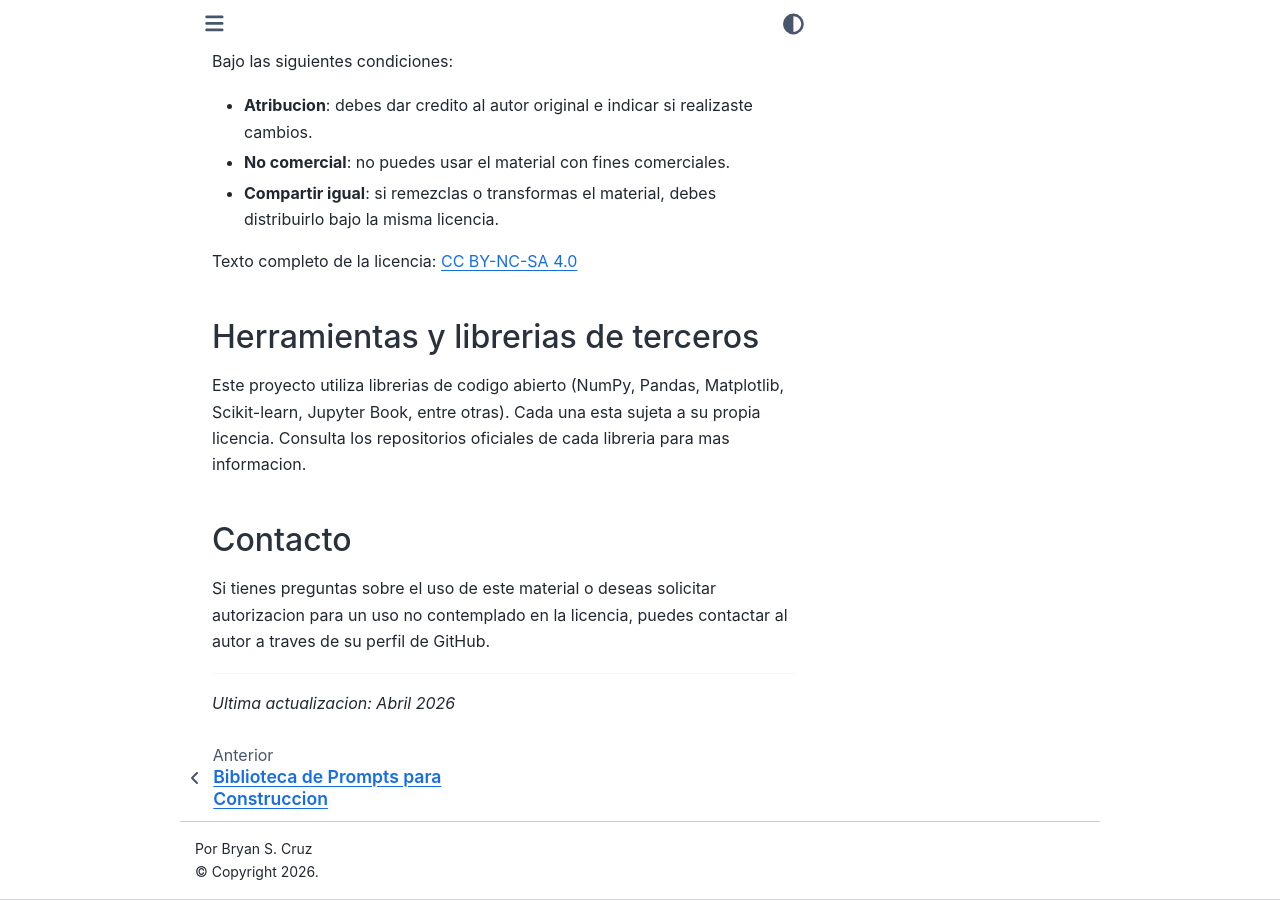
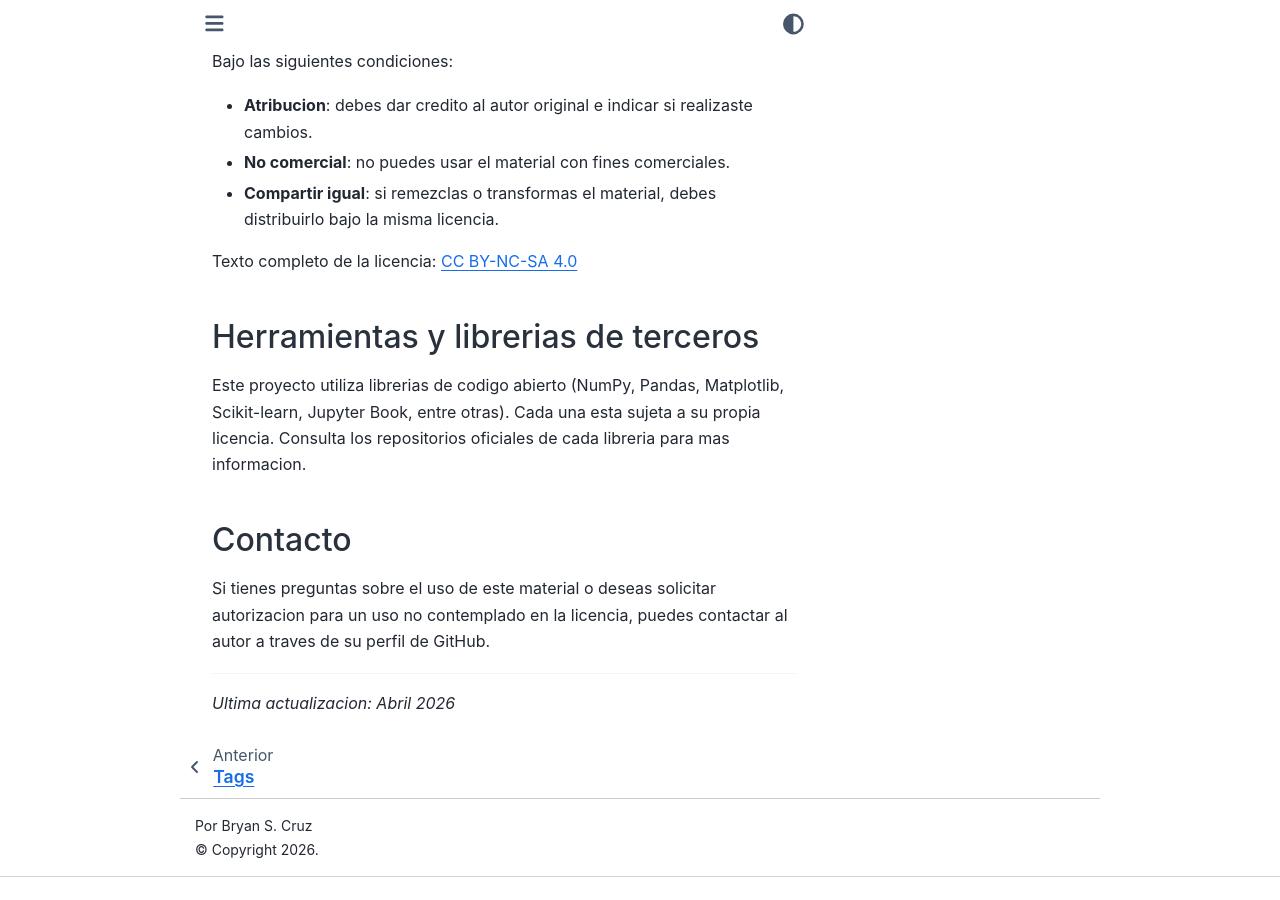
Before and after one commit to bryansycruz/bryansycruz, a Jupyter Book: the page built from aviso_legal.md, in a window 1280 px wide and 900 px high, scrolled down 1854 px. Built offline with Jupyter Book 1.0.4 settings and Sphinx 7.4.7 and the Sphinx Book theme 1.1.4, drawn with Linux system fonts in a browser that asks for light colours; pages that are not in the unit, such as notebooks, are missing from menus; after the commit the page ends 2731 px from its top, so only the background shows below that; part of the change alters nothing that is shown.

Commit message:
fix: restore archive/tags to toc, replace template navbar with JS pill buttons
- Re-add Archivo and Tags to _toc.yml to fix orphan-file build error
- Remove templates_path from _config.yml (conflicted with JB internals)
- Remove navbar-links.html from navbar_end (no longer needed)
- custom.js now converts Archivo/Tags dropdowns to pill-button links at runtime

Co-Authored-By: Claude Sonnet 4.6 <noreply@anthropic.com>

```diff
--- a/_config.yml
+++ b/_config.yml
@@ -32,8 +32,6 @@ sphinx:
     language: es
     html_static_path:
       - _static
-    templates_path:
-      - _templates
     html_css_files:
       - custom.css
     html_js_files:
@@ -44,7 +42,6 @@ sphinx:
       navigation_with_keys: true
       navbar_end:
         - search-field.html
-        - navbar-links.html
         - navbar-icon-links.html
       secondary_sidebar_items: []
       use_download_button: false
--- a/_static/custom.js
+++ b/_static/custom.js
@@ -1,12 +1,38 @@
-/* Inject "← Inicio" floating button on every page except the home page */
+/* -------------------------------------------------------
+   1. Convert "Archivo" and "Tags" navbar dropdowns into
+      direct pill-button links (they each have only one page).
+   ------------------------------------------------------- */
 document.addEventListener('DOMContentLoaded', function () {
-  /* Find the home URL from the navbar brand link (set by Jupyter Book) */
+  var navItems = document.querySelectorAll('.navbar-nav .nav-item.dropdown');
+  navItems.forEach(function (item) {
+    var toggler = item.querySelector('.nav-link.dropdown-toggle');
+    if (!toggler) return;
+    var text = toggler.textContent.trim();
+    if (text !== 'Archivo' && text !== 'Tags') return;
+
+    /* Grab the first (and only) link inside the dropdown */
+    var innerLink = item.querySelector('.dropdown-menu a.nav-link');
+    if (!innerLink) return;
+    var href = innerLink.getAttribute('href');
+
+    /* Build a plain <a> styled as a pill button */
+    var pill = document.createElement('a');
+    pill.href = href;
+    pill.className = 'nav-link nav-btn-pill';
+    pill.textContent = text;
+    item.parentNode.replaceChild(pill, item);
+  });
+});
+
+/* -------------------------------------------------------
+   2. Floating "← Inicio" button on every page except home.
+   ------------------------------------------------------- */
+document.addEventListener('DOMContentLoaded', function () {
   var brand = document.querySelector('.navbar-brand, .navbar-brand-link');
   if (!brand) return;
   var homeUrl = brand.getAttribute('href');
   if (!homeUrl) return;
 
-  /* Skip button on the home page itself */
   var currentPath = window.location.pathname.replace(/\/$/, '');
   var homePath = homeUrl.replace(/\/$/, '');
   if (currentPath === homePath || currentPath.endsWith('/intro')) return;
--- a/_toc.yml
+++ b/_toc.yml
@@ -42,6 +42,14 @@ parts:
       - file: academia/02_papers_clave
       - file: academia/03_recursos_prompts
 
+  - caption: "Archivo"
+    chapters:
+      - file: archive
+
+  - caption: "Tags"
+    chapters:
+      - file: tags
+
   - caption: "Legal"
     chapters:
       - file: aviso_legal
```
